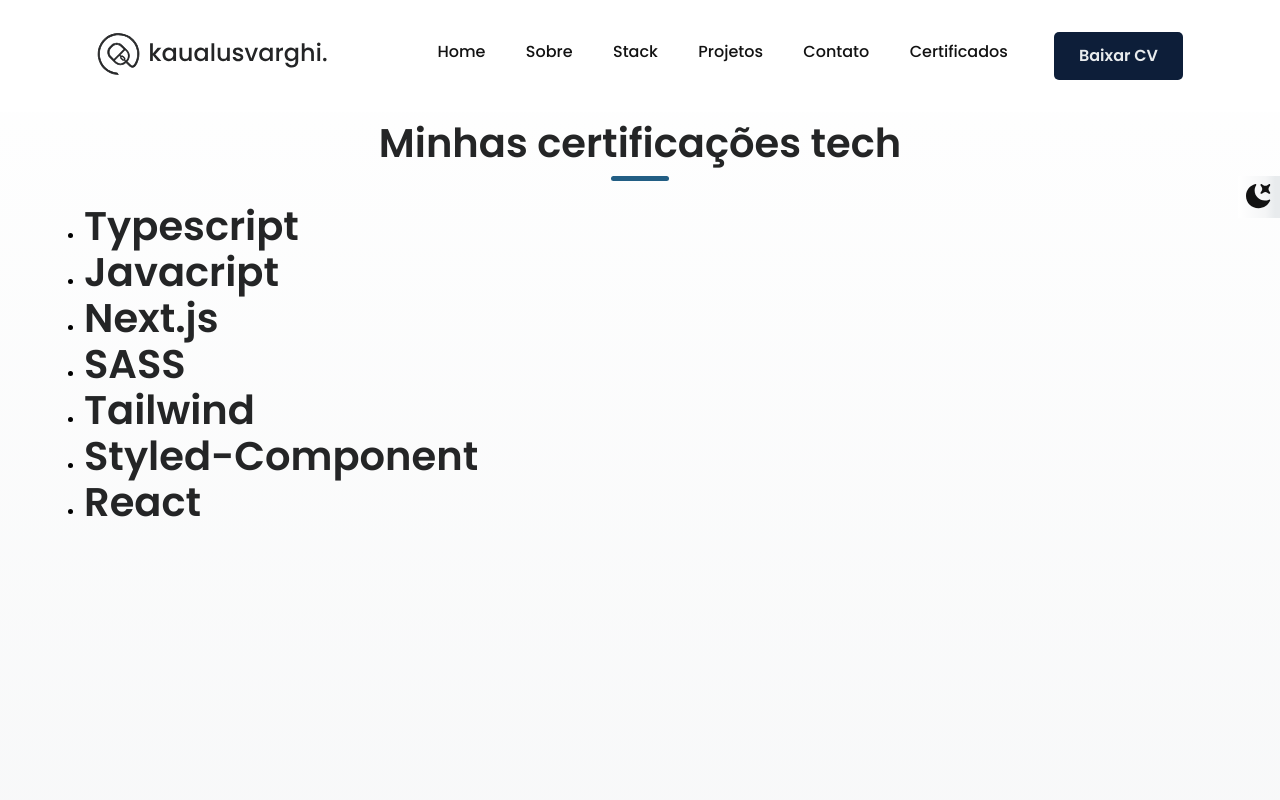
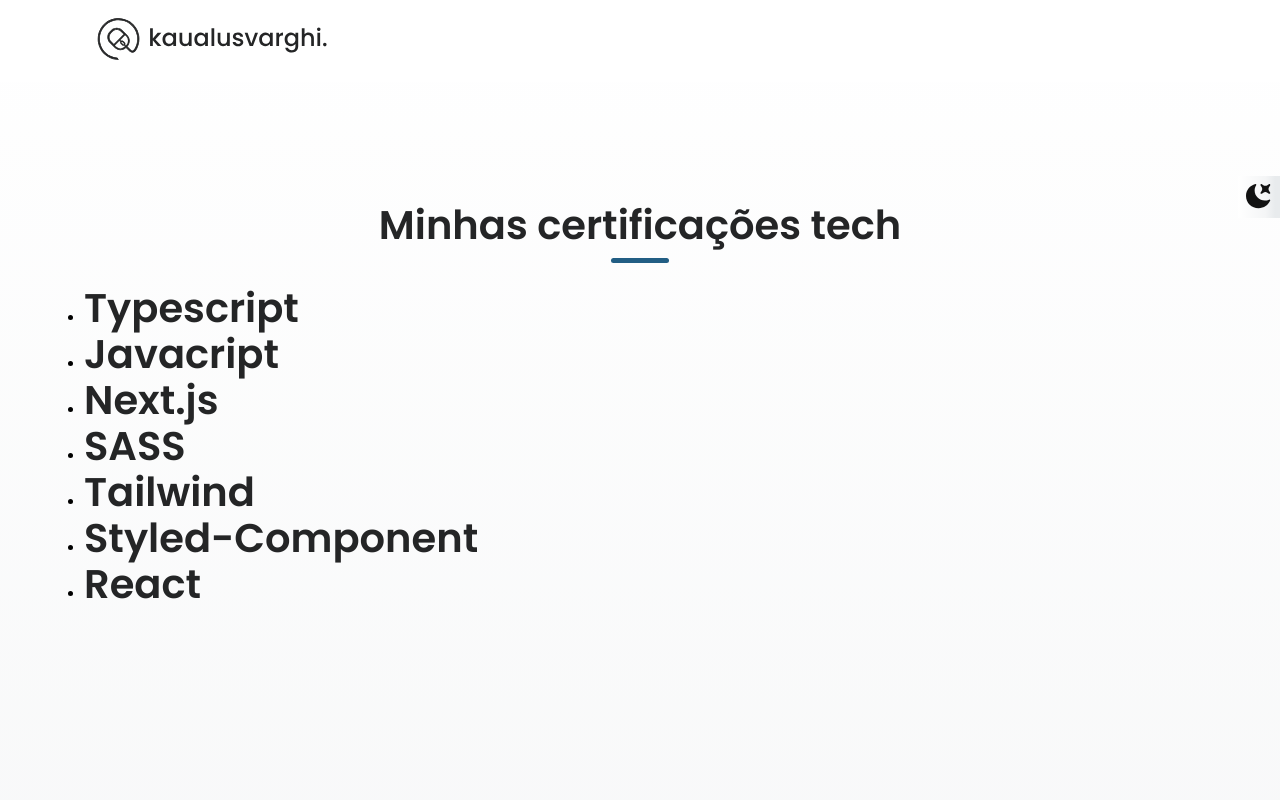
Before and after one commit to KLusvarghi/portifoio-tech, a React (Vite) app: page /certificados in a window 1280 px wide. Shown: the top 800 px of the page. Built offline with nearby package versions, Linux system fonts and the light colour scheme.

Commit message:
modificação no header e outros

```diff
--- a/src/components/Header/Header.tsx
+++ b/src/components/Header/Header.tsx
@@ -1,4 +1,4 @@
-import { useState } from 'react';
+import { useEffect, useState } from 'react';
 import { Link as RouterLink } from 'react-router-dom';
 import { Link } from '../../components/Link/Link';
 import { Link as LinkScroll } from 'react-scroll';
@@ -9,8 +9,10 @@ import useSystemThemeContext from '../../hooks/useSystemThemeContext';
 import { ToggleThemeButton } from '../../components/Button/ToggleThemeButton';
 import { HamburguerButton } from '../../components/Button/HamburguerButton';
 import { github, linkedin } from '../../utils/links';
+import { useLocation } from 'react-router-dom';
 import {
   Main,
+  ContainerLogo,
   Nav,
   UlHeader,
   LiHeader,
@@ -20,6 +22,9 @@ import {
 import { Col, Container, Row } from '../Grid/Grid';
 
 export const Header = () => {
+  const location = useLocation();
+  const certificatesPage = location.pathname.includes('certificado')
+  const [isHome, setIsHome] = useState(certificatesPage);
   const { theme, setTheme } = useSystemThemeContext();
   const width = UseWindowSize();
   const [active, setAcive] = useState(false);
@@ -32,18 +37,27 @@ export const Header = () => {
     isDynamic: true,
   };
 
+  useEffect(() => {
+    setIsHome(certificatesPage);
+  }, [certificatesPage]);
+
   return (
-    <Main>
+    <Main $isHome={isHome}>
       <Container>
         <Row>
           <Col>
+            <ContainerLogo>
+              <RouterLink to={'/'}>
                 <PortifolioLogo
                   width={width < 1100 ? 201 : 231}
                   height={width < 1100 ? 36 : 42}
                   theme={theme.title}
                 />
+              </RouterLink>
+            </ContainerLogo>
           </Col>
           <Col>
+            {!isHome && (
               <Nav>
                 <UlHeader $active={active} onMouseLeave={() => setAcive(false)}>
                   <LiHeader>
@@ -128,9 +142,10 @@ export const Header = () => {
                 <ToggleThemeButton />
                 <HamburguerButton active={active} setActive={setAcive} />
               </Nav>
+            )}
           </Col>
         </Row>
       </Container>
     </Main>
-  )
-}
+  );
+};
--- a/src/components/Header/styles.ts
+++ b/src/components/Header/styles.ts
@@ -1,4 +1,4 @@
-import styled, { css } from "styled-components";
+import styled, { css } from 'styled-components';
 
 interface IStyledStateProps {
   $active: boolean;
@@ -8,7 +8,7 @@ interface IStyledThoggleThemeMenu {
   $theme: string;
 }
 
-export const Main = styled.header`
+export const Main = styled.header<{ $isHome: boolean }>`
   background: ${(props) => props.theme.colors.bgGradient.a};
   padding: 0 82px;
   display: flex;
@@ -19,10 +19,16 @@ export const Main = styled.header`
   height: 112px;
   z-index: 1000;
 
+  ${(props) =>
+    props.$isHome &&
+    css`
+      position: static;
+      height: 82px;
+    `}
+
   @media (max-width: 1015px) {
     height: 82px;
     padding: 0 44px;
-
   }
   @media (max-width: 680px) {
     position: static;
@@ -30,6 +36,14 @@ export const Main = styled.header`
 
   @media (max-width: 460px) {
     padding: 0 12px;
+  }
+`;
+
+export const ContainerLogo = styled.div`
+  transition: 0.2s ease-in;
+
+  &:hover {
+    transform: scale(1.02);
   }
 `;
 
@@ -104,7 +118,7 @@ export const LiHeader = styled.li`
     transform-origin: right;
   }
 
-  @media (min-width: ${(props) => props.theme.breakpoint.mobile}) {
+  @media (min-width: 1015px) {
     &:hover::after {
       transform: scaleX(1);
       transform-origin: left;
--- a/src/components/Icons/PortifolioLogo.tsx
+++ b/src/components/Icons/PortifolioLogo.tsx
@@ -9,7 +9,6 @@ export const PortifolioLogo = ({
   height = 42,
   theme,
 }: IProtifolioProps) => {
-
   return (
     <svg
       width={width}
--- a/src/pages/home/Projects/Projects.tsx
+++ b/src/pages/home/Projects/Projects.tsx
@@ -36,7 +36,7 @@ export const Projects = () => {
           <ContainerProject key={project.id}>
             <Image
               src={getImageUrl(project.image)}
-              alt={`imagem ilustrativa do projeto ${project.name}`}
+              alt={`imagem ilustrativa do projeto: ${project.name}`}
             />
             <ContainerContent>
               <Typography variant="h4">{project.name}</Typography>
--- a/src/utils/imageUtils.ts
+++ b/src/utils/imageUtils.ts
@@ -2,4 +2,4 @@ function getImageUrl(name: string) {
   return new URL(`../assets${name}`, import.meta.url).href;
 }
 
-export {getImageUrl}
+export { getImageUrl };
```
Lines whose indentation alone changed are shown as unchanged.
